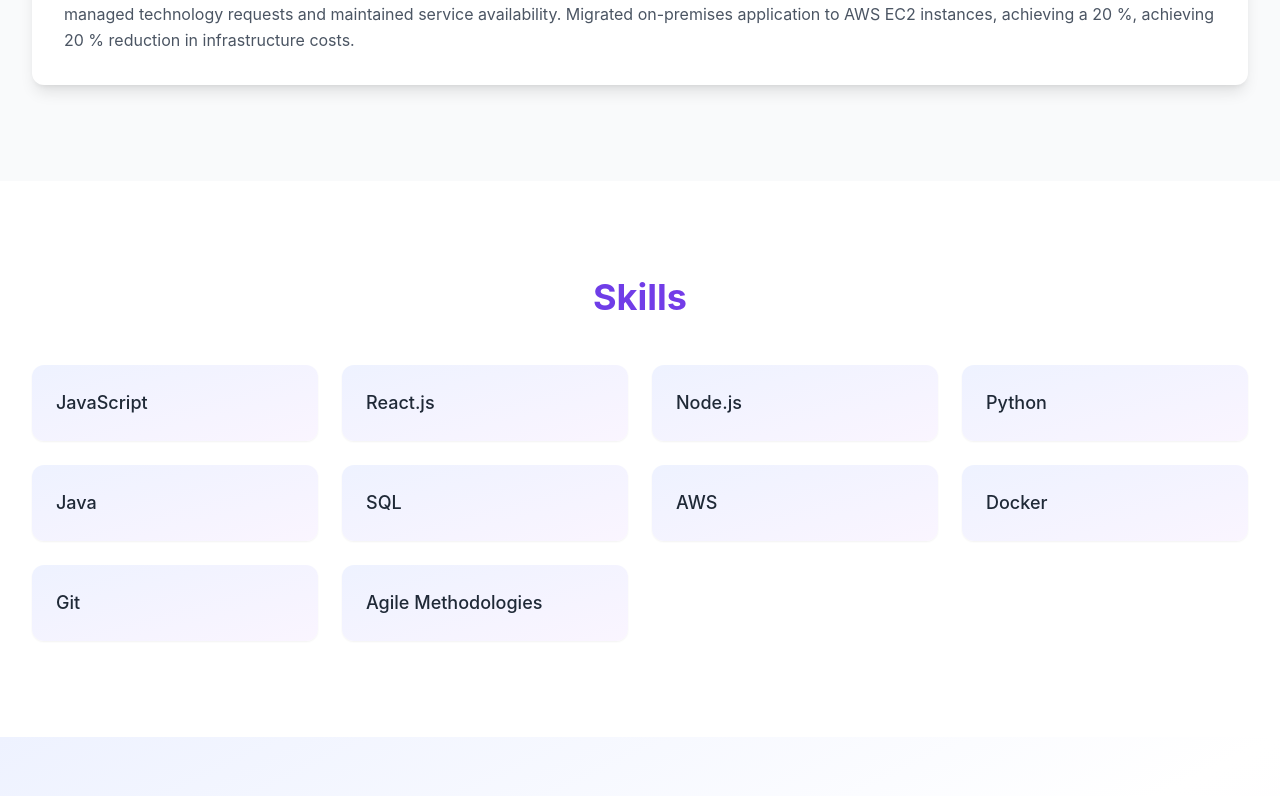
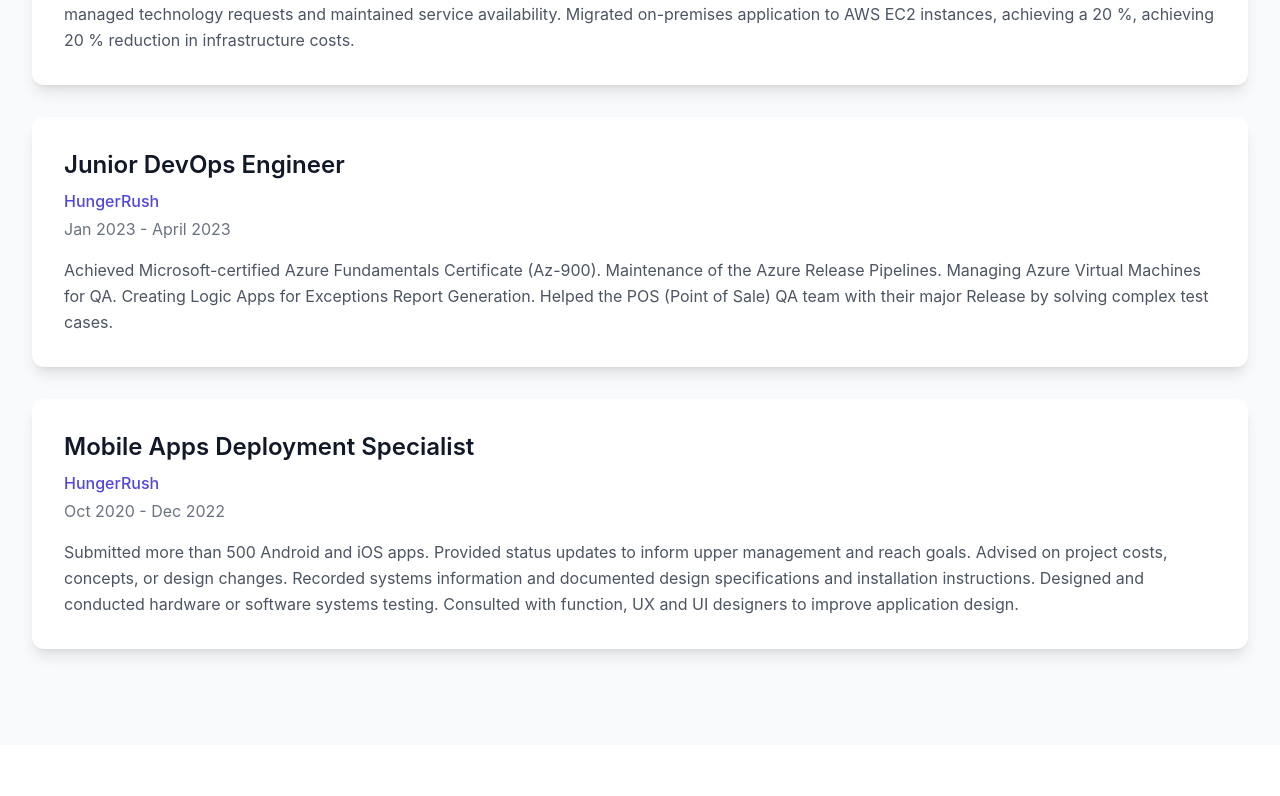
Before and after one commit to DarbhaPreetham/darbhapreethamport, a React (Vite) app: page / in a window 1280 px wide. Shown: the part 1864-2660 px from the top of the page. Built offline with nearby package versions, Linux system fonts and the light colour scheme.

Commit message:
Updated code

```diff
--- a/src/components/Experience.jsx
+++ b/src/components/Experience.jsx
@@ -14,7 +14,20 @@
     role: "DevOps Engineer",
     period: "May 2023 - Jan 2024",
     description: "Selected appropriate AWS service based on computing, data, or security requirements. Reduced the cost usage by 20 %. Implemented cloud policies, managed technology requests and maintained service availability. Migrated on-premises application to AWS EC2 instances, achieving a 20 %, achieving 20 % reduction in infrastructure costs."
-  }
+  },
+  {
+    company: "HungerRush",
+    role: "Junior DevOps Engineer",
+    period: "Jan 2023 - April 2023",
+    description: "Achieved Microsoft-certified Azure Fundamentals Certificate (Az-900).  Maintenance of the Azure Release Pipelines. Managing Azure Virtual Machines for QA. Creating Logic Apps for Exceptions Report Generation. Helped the POS (Point of Sale) QA team with their major Release by solving complex test cases."
+  },
+  {
+    company: "HungerRush",
+    role: "Mobile Apps Deployment Specialist",
+    period: "Oct 2020 - Dec 2022",
+    description:
+    "Submitted more than 500 Android and iOS apps. Provided status updates to inform upper management and reach goals. Advised on project costs, concepts, or design changes. Recorded systems information and documented design specifications and installation instructions. Designed and conducted hardware or software systems testing. Consulted with function, UX and UI designers to improve application design."
+   }
 ];
 
 export default function Experience() {
--- a/src/components/Footer.jsx
+++ b/src/components/Footer.jsx
@@ -20,7 +20,7 @@
               {[
                 {
                   name: 'GitHub',
-                  href: '#',
+                  href: 'https://github.com/DarbhaPreetham',
                   icon: (props) => (
                     <svg fill="currentColor" viewBox="0 0 24 24" {...props}>
                       <path fillRule="evenodd" d="M12 2C6.477 2 2 6.484 2 12.017c0 4.425 2.865 8.18 6.839 9.504.5.092.682-.217.682-.483 0-.237-.008-.868-.013-1.703-2.782.605-3.369-1.343-3.369-1.343-.454-1.158-1.11-1.466-1.11-1.466-.908-.62.069-.608.069-.608 1.003.07 1.531 1.032 1.531 1.032.892 1.53 2.341 1.088 2.91.832.092-.647.35-1.088.636-1.338-2.22-.253-4.555-1.113-4.555-4.951 0-1.093.39-1.988 1.029-2.688-.103-.253-.446-1.272.098-2.65 0 0 .84-.27 2.75 1.026A9.564 9.564 0 0112 6.844c.85.004 1.705.115 2.504.337 1.909-1.296 2.747-1.027 2.747-1.027.546 1.379.202 2.398.1 2.651.64.7 1.028 1.595 1.028 2.688 0 3.848-2.339 4.695-4.566 4.943.359.309.678.92.678 1.855 0 1.338-.012 2.419-.012 2.747 0 .268.18.58.688.482A10.019 10.019 0 0022 12.017C22 6.484 17.522 2 12 2z" clipRule="evenodd" />
--- a/src/components/Skills.jsx
+++ b/src/components/Skills.jsx
@@ -3,16 +3,7 @@
 import { useInView } from 'react-intersection-observer';
 
 const skills = [
-  "JavaScript",
-  "React.js",
-  "Node.js",
-  "Python",
-  "Java",
-  "SQL",
-  "AWS",
-  "Docker",
-  "Git",
-  "Agile Methodologies"
+"Amazon Web Services", "Amazon EC2"," AWS Lambda", "Amazon Elastic Container Service (ECS)", "Amazon Simple Storage Service (S3)", "Amazon Virtual Private Cloud (VPC)", "Amazon Route 53", "AWS Identity and Access Management (IAM)", "Amazon CodeCommit", "Microsoft Azure", "Azure Logic Apps", "Azure Pipelines", "CI/CD", "JavaScript", "Python", "Git", "HTML", "CSS", "Shell Scripting", "GitHub", "Docker", "Kubernetes", "Jenkins", "Terraform", "Prometheus", "Grafana", "Linux", "Mac OS", "Windows", "Android Studio", "iOS", "Xcode", "SDK"
 ];
 
 export default function Skills() {
```
